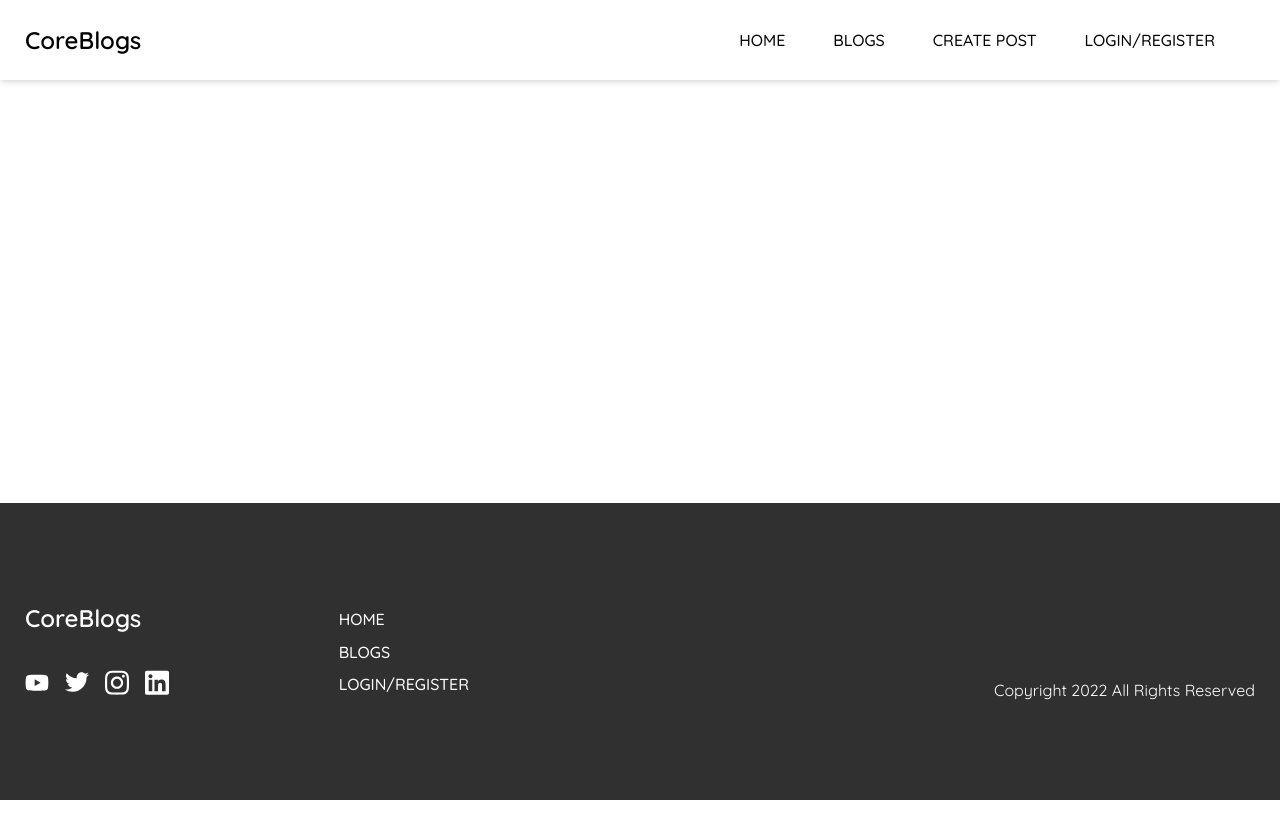
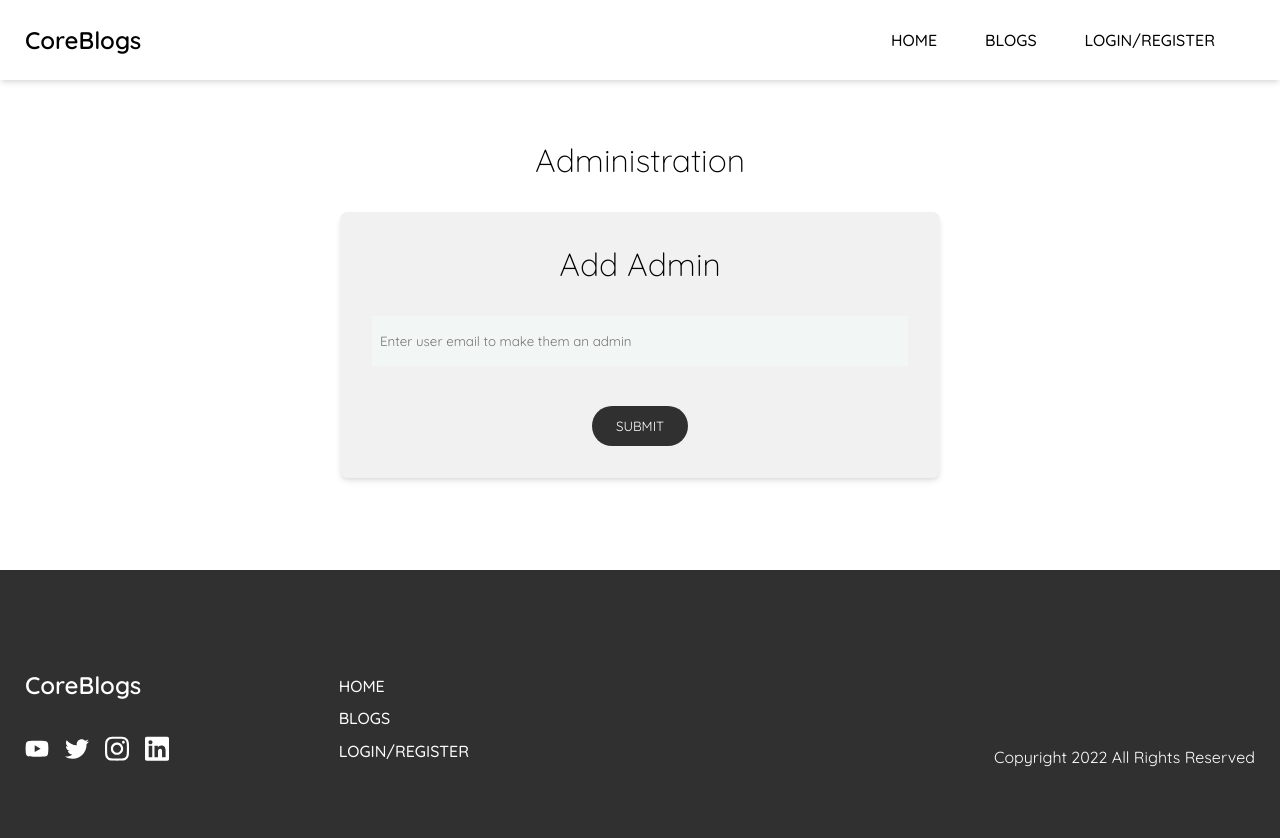
Before and after one commit to daryn-brown/coreblogs, a Vue app: page /admin in a window 1280 px wide. Shown: the top 838 px of the page. Before the commit the page ends 800 px from the top, so only its background shows below. Built offline with nearby package versions, Linux system fonts and the light colour scheme; no server answers; what vue2-editor would draw is missing.

Commit message:
Set up firebase functions

```diff
--- a/src/App.vue
+++ b/src/App.vue
@@ -25,8 +25,7 @@
     firebase.auth().onAuthStateChanged((user) => {
       this.$store.commit("updateUser", user);
       if(user) {
-        this.$store.dispatch("getCurrentUser");
-        console.log(this.$store.state.profileEmail);
+        this.$store.dispatch("getCurrentUser", user);
       }
     })
     this.checkRoute();
--- a/src/components/Footer.vue
+++ b/src/components/Footer.vue
@@ -14,7 +14,7 @@
               <div class="col-2">
                   <router-link class="link" :to="{ name: 'Home' }">Home</router-link>
                   <router-link class="link" :to="{ name: 'Blogs' }">Blogs</router-link>
-                  <router-link v-if="user" class="link" to="#">Create Post</router-link>
+                  <router-link v-if="admin" class="link" to="#">Create Post</router-link>
                   <router-link v-if="!user" class="link" :to="{ name: 'Login' }">Login/Register</router-link>
               </div>
           </div>
@@ -41,6 +41,9 @@
     computed: {
         user() {
             return this.$store.state.user;
+        },
+        admin() {
+            return this.$store.state.profileAdmin;
         }
     }
 }
--- a/src/components/Navigation.vue
+++ b/src/components/Navigation.vue
@@ -8,7 +8,7 @@
             <ul v-show="!mobile">
                 <router-link class="link" :to="{ name: 'Home' }">Home</router-link>
                 <router-link class="link" :to="{name: 'Blogs'}">Blogs</router-link>
-                <router-link class="link" to="#">Create Post</router-link>
+                <router-link  v-if="admin" class="link" to="#">Create Post</router-link>
                 <router-link v-if="!user" class="link" :to="{name: 'Login'}">Login/Register</router-link>
             </ul>
             <div v-if="user" @click="toggleProfileMenu" class="profile" ref="profile">
@@ -29,7 +29,7 @@
                                 <p>Profile</p>
                             </router-link>
                         </div>
-                        <div class="option">
+                        <div v-if="admin" class="option">
                             <router-link class="option" :to="{name: 'Admin'}">
                                 <adminIcon class="icon"/>
                                 <p>Admin</p>
@@ -49,7 +49,7 @@
         <ul class="mobile-nav" v-show="mobileNav">
             <router-link class="link" :to="{ name: 'Home' }">Home</router-link>
             <router-link class="link" :to="{name: 'Blogs'}">Blogs</router-link>
-            <router-link class="link" to="#">Create Post</router-link>
+            <router-link v-if="admin" class="link" to="#">Create Post</router-link>
             <router-link v-if="!user" class="link" :to="{name: 'Login'}">Login/Register</router-link>
         </ul>
     </transition>
@@ -114,6 +114,9 @@
     computed: {
         user() {
             return this.$store.state.user;
+        },
+        admin() {
+            return this.$store.state.profileAdmin;
         }
     }
 }
--- a/src/store/index.js
+++ b/src/store/index.js
@@ -32,6 +32,7 @@
     ],
     editPost: null,
     user: null,
+    profileAdmin: null,
     profileEmail: null,
     profileFirstName: null,
     profileLastName: null,
@@ -46,6 +47,10 @@
     },
     updateUser(state, payload) {
       state.user = payload;
+    },
+    setProfileAdmin(state, payload) {
+      state.profileAdmin = payload;
+      console.log(state.profileAdmin);
     },
     setProfileInfo(state, doc) {
       state.profileId = doc.id;
@@ -70,14 +75,16 @@
     },
   },
   actions: {
-    async getCurrentUser({ commit }) {
+    async getCurrentUser({ commit }, user) {
       const dataBase = await db
         .collection("users")
         .doc(firebase.auth().currentUser.uid);
       const dbResults = await dataBase.get();
       commit("setProfileInfo", dbResults);
       commit("setProfileInitials");
-      console.log(dbResults);
+      const token = await user.getIdTokenResult();
+      const admin = await token.claims.admin;
+      commit("setProfileAdmin", admin);
     },
     async updateUserSettings({commit, state}) {
       const dataBase = await db.collection('users').doc(state.profileId);
--- a/src/views/Admin.vue
+++ b/src/views/Admin.vue
@@ -1,13 +1,88 @@
 <template>
-  <div>   </div>
+  <div class="admin">
+    <div class="container">
+      <h2>Administration</h2>
+      <div class="admin-info">
+        <h2>Add Admin</h2>
+        <div class="input">
+          <input placeholder="Enter user email to make them an admin" type="text" id="addAdmins" v-model="adminEmail" />
+        </div>
+        <span>{{ this.functionMsg }}</span>
+        <button @click="addAdmin" class="button">Submit</button>
+      </div>
+    </div>
+  </div>
 </template>
 
+
 <script>
+import firebase from "firebase/app";
+import "firebase/functions";
 export default {
-
+  name: "Admin",
+  data(){
+    return {
+      adminEmail: "",
+      functionMsg: null,
+    };
+  },
+  methods: {
+    async addAdmin() {
+      const addAdmin = await firebase.functions().httpsCallable('addAdminRole');
+      const result = await addAdmin({email: this.adminEmail});
+      this.functionMsg = result.data.message;
+    }
+  }
 }
 </script>
 
-<style>
-
+<style lang="scss" scoped>
+.admin {
+  .container {
+    max-width: 1000px;
+    padding: 60px 25px;
+    h2 {
+      text-align: center;
+      margin-bottom: 16px;
+      font-weight: 300;
+      font-size: 32px;
+    }
+    .admin-info {
+      border-radius: 8px;
+      box-shadow: 0 4px 6px -1px rgba(0, 0, 0, 0.1), 0 2px 4px -1px rgba(0, 0, 0, 0.06);
+      padding: 32px;
+      background-color: #f1f1f1;
+      display: flex;
+      flex-direction: column;
+      max-width: 600px;
+      margin: 32px auto;
+      span {
+        font-size: 14px;
+      }
+      .input {
+        margin: 16px 0;
+        label {
+          font-size: 14px;
+          display: block;
+          padding-bottom: 6px;
+        }
+        input {
+          width: 100%;
+          border: none;
+          background-color: #f2f7f6;
+          padding: 8px;
+          height: 50px;
+          @media (min-width: 900px) {
+          }
+          &:focus {
+            outline: none;
+          }
+        }
+      }
+      button {
+        align-self: center;
+      }
+    }
+  }
+}
 </style>
```
